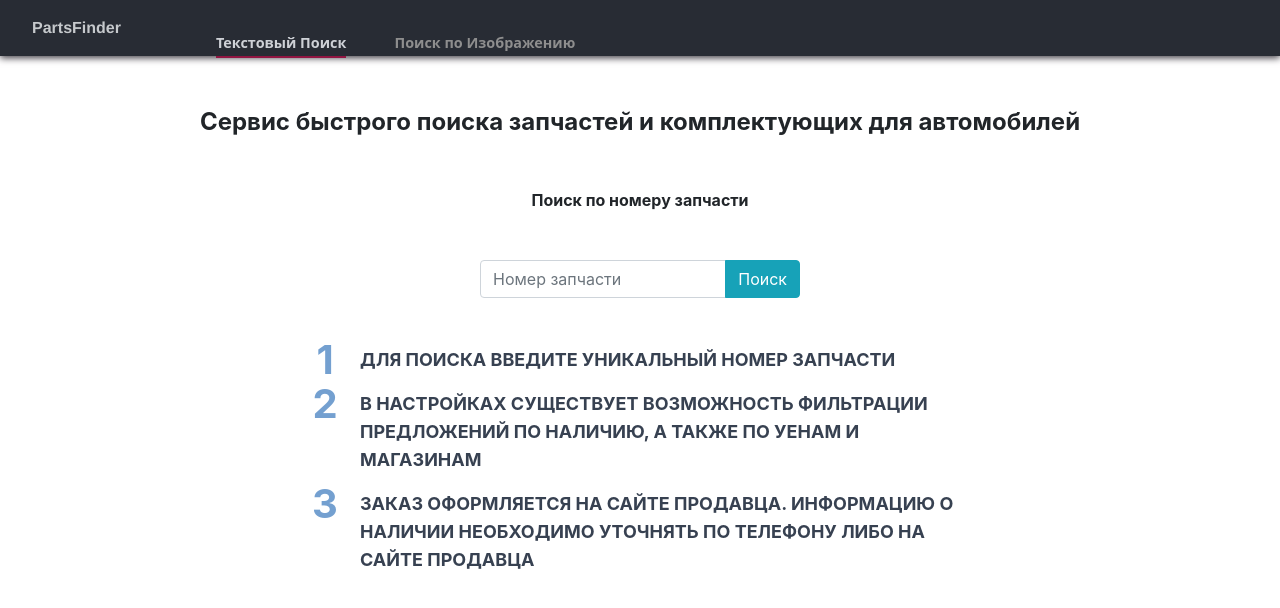
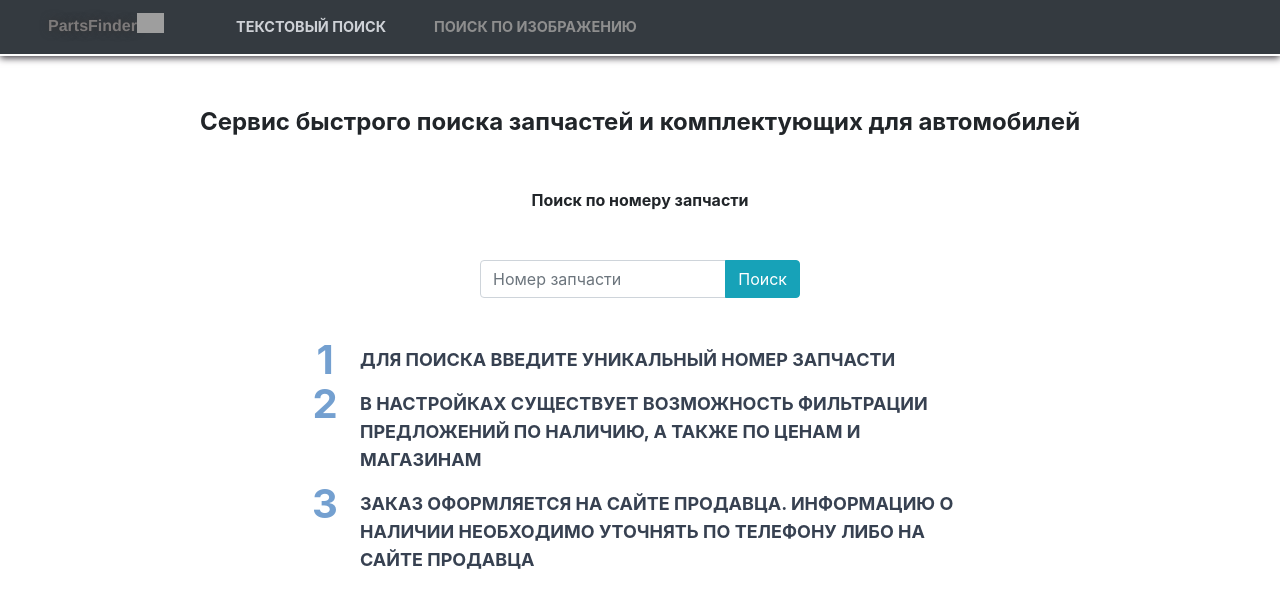
Before and after one commit to nick99730/parts-finder, a React (Create React App) app: page /text_finder in a window 1280 px wide. Shown: the top 608 px of the page. Built offline with nearby package versions, Linux system fonts and the light colour scheme; grey boxes are pictures that could not be loaded.

Commit message:
no tables adaptive

```diff
--- a/src/App.css
+++ b/src/App.css
@@ -3,10 +3,7 @@
 }
 
 .App-header {
-  display: flex;
-  align-items: center;
   box-shadow: 0 2px 7px rgb(64 60 67);
-  background-color: #282c34;
   min-height: 7vh;
   min-width: 360px;
   color: white;
--- a/src/App.js
+++ b/src/App.js
@@ -7,7 +7,7 @@ import TextFinder from "./components/TextFinder";
 import ImageFinder from "./components/ImageFinder/ImageFinder";
 
 function App() {
-    const sellers = ['first seller', 'second seller', 'third seller'];
+    const server = "https://409731e86f82.ngrok.io";
     return (
         <React.Fragment>
             <Router>
@@ -20,8 +20,8 @@ function App() {
                 <Route exact path="/">
                     <Redirect to="/text_finder"/>
                 </Route>
-                <Route path='/text_finder' render={() => <TextFinder sellers={sellers}/>}/>
-                <Route path='/image_finder' render={() => <ImageFinder sellers={sellers}/>}/>
+                <Route path='/text_finder' render={() => <TextFinder server={server}/>}/>
+                <Route path='/image_finder' render={() => <ImageFinder server={server}/>}/>
             </Router>
         </React.Fragment>
     );
--- a/src/components/Header.jsx
+++ b/src/components/Header.jsx
@@ -1,30 +1,21 @@
 import React, {useEffect, useState} from 'react';
 import styles from './Header.module.css';
-import {FontAwesomeIcon} from '@fortawesome/react-fontawesome'
-import {faSearch} from '@fortawesome/free-solid-svg-icons'
 import {Navbar, Nav} from 'react-bootstrap';
 import {NavLink} from "react-router-dom";
 
-const search = <FontAwesomeIcon icon={faSearch} color="#6c757d"/>;
-
 function Header(props) {
-    const [expanded, setExpanded] = useState(false);
     return (
         <React.Fragment>
-            <div id={styles.logo} className="">PartsFinder</div>
-            <div className={styles.menu_block}>
-                <nav className={styles.top_menu}>
-                    <ul className={`${"list-inline"} ${styles.list_menu}`}>
-                        <li id="text_finder-btn" className="list-inline-item mx-4 font-weight-bold">
-                            <NavLink to='/text_finder' activeClassName={styles.active_link}>Текстовый Поиск</NavLink>
-                        </li>
-                        <li id="image_finder-btn" className="list-inline-item mx-4 font-weight-bold">
-                            <NavLink to='/image_finder' activeClassName={styles.active_link}>Поиск по
-                                Изображению</NavLink>
-                        </li>
-                    </ul>
-                </nav>
-            </div>
+            <Navbar collapseOnSelect expand="lg" bg="dark" variant="dark">
+                <Navbar.Brand className="mr-5" id={styles.logo_title}>PartsFinder<img id={styles.logo} alt="logo" src={process.env.PUBLIC_URL + '/logo.png'} /> </Navbar.Brand>
+                <Navbar.Toggle aria-controls="responsive-navbar-nav" />
+                <Navbar.Collapse id="responsive-navbar-nav">
+                    <Nav className="mr-auto">
+                        <NavLink className={`mx-4 ${styles.list_menu} font-weight-bold`} activeClassName={styles.active_link} to="/text_finder">ТЕКСТОВЫЙ ПОИСК</NavLink>
+                        <NavLink className={`mx-4 ${styles.list_menu} font-weight-bold`} activeClassName={styles.active_link} to="/image_finder">ПОИСК ПО ИЗОБРАЖЕНИЮ</NavLink>
+                    </Nav>
+                </Navbar.Collapse>
+            </Navbar>
         </React.Fragment>
     )
 }
--- a/src/components/Header.module.css
+++ b/src/components/Header.module.css
@@ -1,15 +1,14 @@
-#logo {
-    color: #c6c9cc;
+#logo_title {
+    color: #7d7a7a;
     font-family: Helvetica, sans-serif;
     font-weight: bold;
-    display: inline;
-    float: left;
+    font-size: 1rem;
     margin-left: 2rem;
+    text-shadow: 1px 0 10px #353434;
 }
 
 a {
     color: #8e8e8e;
-    padding-bottom: .2rem;
     font-size: .9rem;
 }
 
@@ -17,23 +16,18 @@ a {
     font-family: 'Open Sans', sans-serif;
 }
 
-.list_menu {
-    margin-bottom: .1rem;
-}
-
-.list_menu li > a:hover {
+a:hover {
     text-decoration: none;
     color: #c6c9cc;
 }
 
-.list_menu li:hover {
+.list_menu:hover {
     cursor: pointer;
     color: #c6c9cc;
 }
 
-.list_menu li > a.active_link {
+.active_link {
     color: #ced1d6;
-    border-bottom: 2px solid #920d3ceb;
 }
 
 .menu_block {
@@ -41,3 +35,7 @@ a {
     bottom: 0;
     left: 15%;
 }
+#logo{
+    padding-bottom: .5rem;
+    width: 1.7rem;
+}
--- a/src/components/ImageFinder/ImageFinder.jsx
+++ b/src/components/ImageFinder/ImageFinder.jsx
@@ -1,13 +1,16 @@
 import React, {useEffect, useState} from 'react';
+import Backdrop from '@material-ui/core/Backdrop';
+import CircularProgress from '@material-ui/core/CircularProgress';
+import { makeStyles } from '@material-ui/core/styles';
 import styles from './ImageFinder.module.css'
 import InputImageArea from "./ImageInputArea";
 import {Button, FormControl, InputGroup} from "react-bootstrap";
 import {useValidateImageURL} from "use-validate-image-url";
-import Grid from '@material-ui/core/Grid';
 import ShowResults from "../ShowResults";
 
-function ImageFinder(props) {
+function ImageFinder({server}) {
     const [mainResults, setMainResults] = useState([]);
+    const [dataLoading, setDataLoading] = useState(false);
     const [imageStatus, setImageStatus] = useState('vallid');
     const [mainSellers, setMainSellers] = useState([]);
     const [tableSellersKeys, setTableSellersKeys] = useState([]);
@@ -18,10 +21,16 @@ function ImageFinder(props) {
     const [resultsObtained, setResultsObtained] = useState(false);
     const [imageInputUrl, setImageInputUrl] = useState("");
     const status = useValidateImageURL(imageInputUrl);
-    const server = 'https://c0ad6e969989.ngrok.io';
     const fetchUrlAddress = server + '/detect';
     const fetchImageAddress = server + '/detect';
 
+    const useStyles = makeStyles((theme) => ({
+        backdrop: {
+            zIndex: theme.zIndex.drawer + 1,
+            color: '#fff',
+        },
+    }));
+    const classes = useStyles();
     function fetchUrl(url) {
         fetch(fetchUrlAddress, {
                 method: 'POST',
@@ -43,6 +52,7 @@ function ImageFinder(props) {
                 setCrossesSellersInfo(parsed_data.result.map((part) => part.crosses.map((cross) => cross.sellers)));
                 setTableCrossesInfo(parsed_data.result.map((part) => part.crosses.map(({sellers, ...keepAttr}) => keepAttr)));
                 setResultsObtained(true);
+                setDataLoading(false);
             })
             .catch((error) => {
                     console.log(error);
@@ -55,9 +65,9 @@ function ImageFinder(props) {
         setImageStatus('valid');
     }
 
-    function imageUrlClick(event) {
+    function imageUrlClick() {
         setImageStatus(status);
-        console.log(status);
+        setDataLoading(true);
         if (status === "valid") {
             fetchUrl(imageInputUrl);
         }
@@ -65,9 +75,12 @@ function ImageFinder(props) {
 
     return (
         <div className={styles.finder_block}>
-            <div className={`d-flex justify-content-center my-5 font-weight-bold ${styles.main_title}`}>Сервис быстрого
-                поиска запчастей и комплектующих для автомобилей
+            <div className={`my-5 font-weight-bold ${styles.main_title}`}>
+                Сервис быстрого поиска запчастей и комплектующих для автомобилей
             </div>
+            <Backdrop className={classes.backdrop} open={dataLoading}>
+                <CircularProgress color="inherit" />
+            </Backdrop>
             {!resultsObtained ?
                 <React.Fragment>
                     <div className="my-4 d-flex justify-content-center font-weight-bold">Поиск по изображению</div>
@@ -79,10 +92,11 @@ function ImageFinder(props) {
                                         setTableCrossesHead={setTableCrossesHead}
                                         setCrossesSellersInfo={setCrossesSellersInfo}
                                         setMainSellers={setMainSellers}
+                                        setDataLoading={setDataLoading}
                                         setResultsObtained={setResultsObtained}/>
-                        <ol className={`mt-5 ${styles.image_finder_list} ${styles.text_gray_700} ${styles.text_lg} ${styles.text_left} ${styles.uppercase} ${styles.font_bold}`}>
+                        <ol className={`${styles.image_finder_list} ${styles.text_gray_700} ${styles.text_lg} ${styles.text_left} ${styles.uppercase} ${styles.font_bold}`}>
                             <li className="mb-3"><span className={styles.list_numbers}>1</span>Для поиска загрузите изображение с упаковкой запчасти</li>
-                            <li className="mb-3"><span className={styles.list_numbers}>2</span>В настройках существует возможность фильтрации предложений по наличию, а также по уенам и магазинам</li>
+                            <li className="mb-3"><span className={styles.list_numbers}>2</span>В настройках существует возможность фильтрации предложений по наличию, а также по ценам и магазинам</li>
                             <li className="mb-3"><span className={styles.list_numbers}>3</span>Заказ оформляется на сайте продавца. Информацию о наличии необходимо уточнять по телефону
                                 либо на сайте продавца
                             </li>
--- a/src/components/SellersWithFilter.jsx
+++ b/src/components/SellersWithFilter.jsx
@@ -13,7 +13,7 @@ function SellersWithFilter({sellers, tableSellersHead, tableSellersKeys}) {
     }, []);
     return(
         <React.Fragment>
-            {sellers.length > 1 ?
+            {sellers.length > 0 ?
                 <Filter sellers={filteredSellersDict} setInStockValue={setInStockValue} inStock={inStock} setSellers={setFilteredSellersDict} value={sliderValue} setValue={setSliderValue}/>
             : null}
             <SellersTable tableHeads={tableSellersHead} bodyKeys={tableSellersKeys} priceRange={sliderValue} filteredSellersNames={Object.keys(filteredSellersDict).filter(name => filteredSellersDict[name])}
--- a/src/components/TextFinder.jsx
+++ b/src/components/TextFinder.jsx
@@ -2,10 +2,14 @@ import React, {useState} from 'react';
 import styles from './TextFinder.module.css';
 import {InputGroup} from "react-bootstrap";
 import {Button, FormControl} from "react-bootstrap";
+import Backdrop from '@material-ui/core/Backdrop';
+import CircularProgress from '@material-ui/core/CircularProgress';
+import { makeStyles } from '@material-ui/core/styles';
 import ShowResults from "./ShowResults";
 
-function TextFinder(props) {
+function TextFinder({server}) {
     const [partNumber, setPartNumber] = useState('');
+    const [dataLoading, setDataLoading] = useState(false);
     const [mainResults, setMainResults] = useState([]);
     const [resultsObtained, setResultsObtained] = useState(false);
     const [mainSellers, setMainSellers] = useState([]);
@@ -14,15 +18,23 @@ function TextFinder(props) {
     const [tableCrossesHead, setTableCrossesHead] = useState([]);
     const [tableCrossesInfo, setTableCrossesInfo] = useState([]);
     const [crossesSellersInfo, setCrossesSellersInfo] = useState([]);
-    const fetchNumberAddress = 'https://c0ad6e969989.ngrok.io';
+    const useStyles = makeStyles((theme) => ({
+        backdrop: {
+            zIndex: theme.zIndex.drawer + 1,
+            color: '#fff',
+        },
+    }));
+    const classes = useStyles();
+
     function handleChange(event) {
         setPartNumber(event.target.value);
     }
     function sendNumber() {
+        setDataLoading(true);
         fetchPartNumber();
     }
     function fetchPartNumber() {
-        fetch(fetchNumberAddress + '/part?code=' + partNumber, {
+        fetch(server + '/part?code=' + partNumber, {
                 method: 'GET',
                 headers: {
                     'Origin': 'Access-Control-Allow-Origin',
@@ -37,6 +49,7 @@ function TextFinder(props) {
                 setTableCrossesHead(parsed_data.head_names);
                 setCrossesSellersInfo(parsed_data.result.map((part) => part.crosses.map((cross) => cross.sellers)));
                 setTableCrossesInfo(parsed_data.result.map((part) => part.crosses.map(({sellers, ...keepAttr}) => keepAttr)));
+                setDataLoading(false);
                 setResultsObtained(true);
             })
             .catch((error) => {
@@ -46,9 +59,12 @@ function TextFinder(props) {
     }
     return (
         <div>
-            <div className={`d-flex justify-content-center my-5 font-weight-bold ${styles.main_title}`}>Сервис быстрого
+            <div className={`text-center my-5 font-weight-bold ${styles.main_title}`}>Сервис быстрого
                 поиска запчастей и комплектующих для автомобилей
             </div>
+            <Backdrop className={classes.backdrop} open={dataLoading}>
+                <CircularProgress color="inherit" />
+            </Backdrop>
             {!resultsObtained ?
                 <React.Fragment>
                     <div className="d-flex justify-content-center mt-5 mb-3 font-weight-bold">Поиск по номеру запчасти</div>
@@ -69,7 +85,7 @@ function TextFinder(props) {
                         </div>
                         <ol className={`mt-5 ${styles.text_finder_list} ${styles.text_gray_700} ${styles.text_lg} ${styles.text_left} ${styles.uppercase} ${styles.font_bold}`}>
                             <li className="mb-3"><span className={styles.list_numbers}>1</span>Для поиска введите уникальный номер запчасти</li>
-                            <li className="mb-3"><span className={styles.list_numbers}>2</span>В настройках существует возможность фильтрации предложений по наличию, а также по уенам и магазинам</li>
+                            <li className="mb-3"><span className={styles.list_numbers}>2</span>В настройках существует возможность фильтрации предложений по наличию, а также по ценам и магазинам</li>
                             <li className="mb-3"><span className={styles.list_numbers}>3</span>Заказ оформляется на сайте продавца. Информацию о наличии необходимо уточнять по телефону
                                 либо на сайте продавца
                             </li>
--- a/src/components/TextFinder.module.css
+++ b/src/components/TextFinder.module.css
@@ -1,9 +1,10 @@
+@media (min-width: 500px) {
     .input_div {
         min-width: 35rem;
         padding-top: 2rem;
         margin-left: auto;
         margin-right: auto;
-    border-radius: .3rem;
+    }
 }
 .uppercase {
     text-transform: uppercase;
@@ -22,11 +23,21 @@
 .font_bold {
     font-weight: 700;
 }
+@media (min-width: 500px) {
     .text_finder_list {
         width: 40rem;
         list-style-type: none;
         margin-left: auto;
         margin-right: auto;
+    }
+}
+@media (max-width: 500px) {
+    .text_finder_list {
+        font-size: 1rem;
+        list-style-type: none;
+        margin-left: 1.5rem;
+        margin-right: 1.5rem;
+    }
 }
 ol li{
     position: relative;
@@ -41,6 +52,11 @@ ol li{
     text-align: center;
     font-size: 40px;
     font-weight: 700;
+}
+@media (max-width: 500px) {
+    .list_numbers {
+        font-size: 35px;
+    }
 }
 .main_title {
     font-size: 1.5rem;
```
Also changed, not shown: src/components/ImageFinder/ImageFinder.module.css (+46 -3 lines), src/components/ImageFinder/ImageInputArea.jsx (+5 -3 lines), src/components/ImageFinder/ImageInputArea.module.css (+10 -3 lines). Lines whose indentation alone changed are shown as unchanged.
